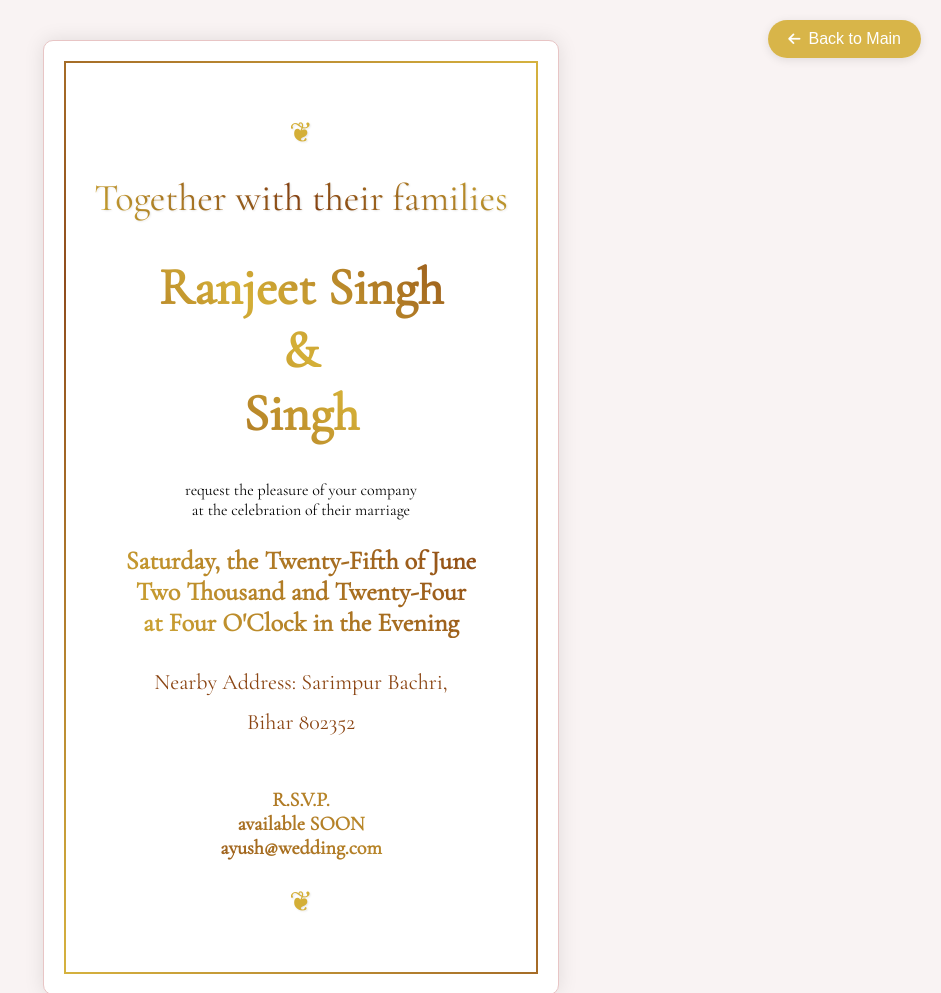
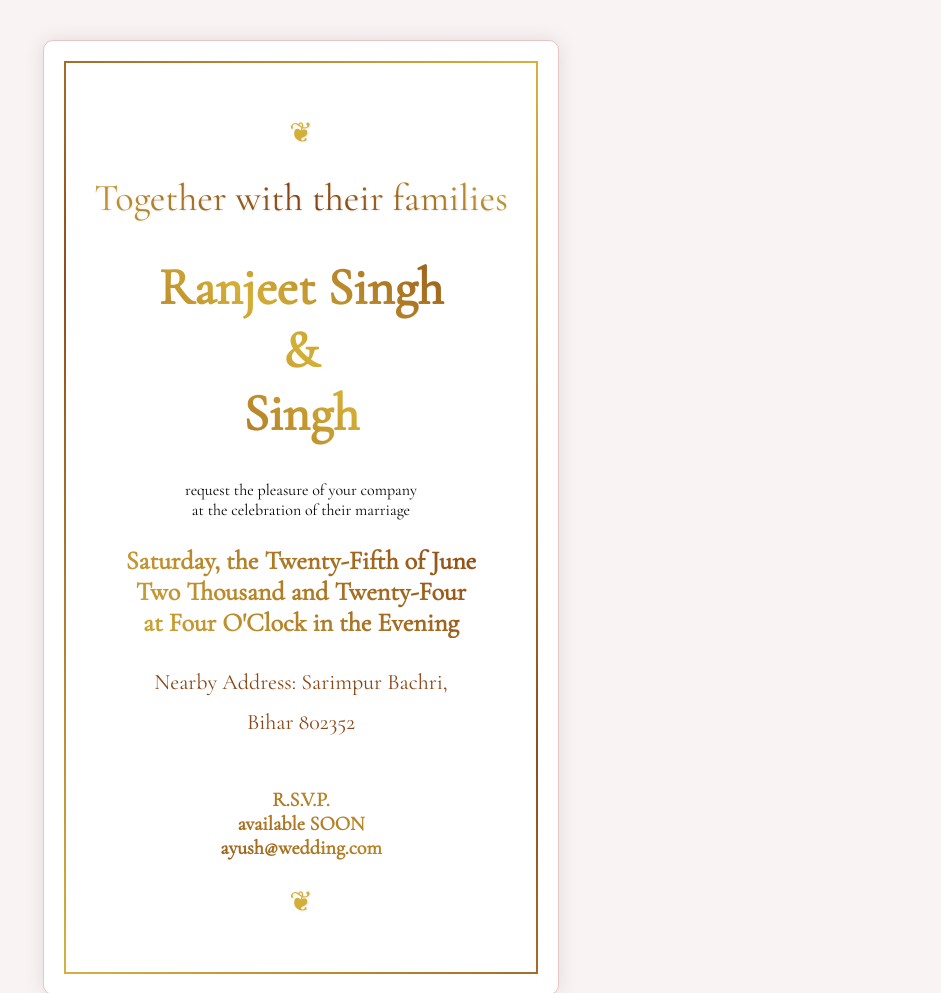
Before and after one commit to ayushkssk/wedding-website, a plain HTML site: page invitation.html in a window 1280 px wide. Shown: the top 993 px of the page, without its empty margins (339-1280 px from the left). Drawn offline with nearby package versions, Linux system fonts and the light colour scheme.

Commit message:
Update invitation.html

```diff
--- a/invitation.html
+++ b/invitation.html
@@ -307,9 +307,7 @@
     </style>
 </head>
 <body>
-    <button onclick="window.location.href='index.html'" class="exit-button">
-        <i class="fas fa-arrow-left"></i> Back to Main
-    </button>
+
     <div class="invitation-card">
         <div class="border-design"></div>
         <div class="ornament">❦</div>
```
